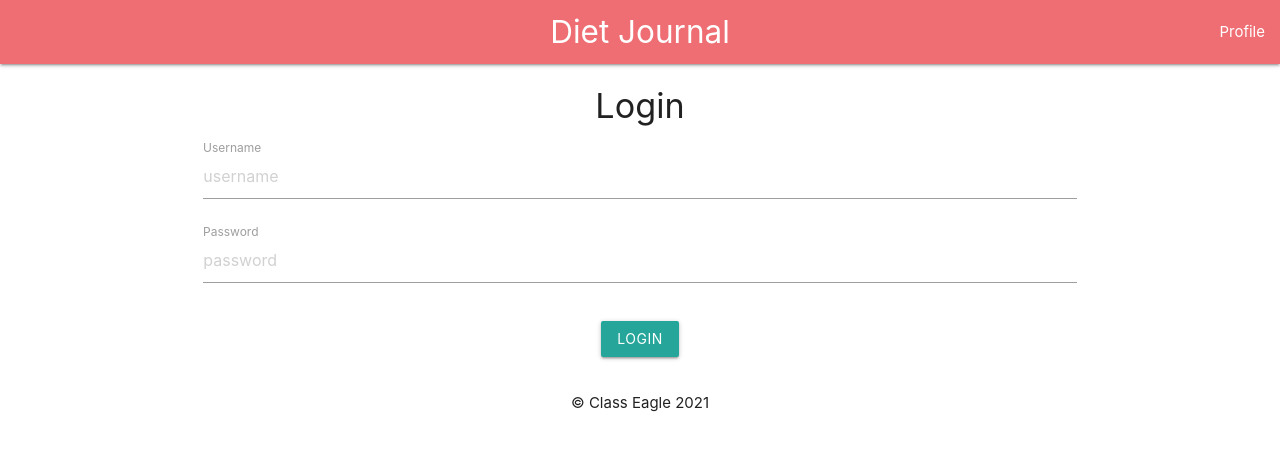
After one commit to Nathematical/Elimination-Diet-Capstone, a Django app: page /users/login/ in a window 1280 px wide. The commit adds this page. Shown: the top 451 px of the page. Run offline with Django 3.2, Linux system fonts and the light colour scheme.

Commit message:
Updated users, added base.html

```diff
--- /dev/null
+++ b/dietjournalproj/dietjournal/templates/dietjournal/base.html
@@ -0,0 +1,56 @@
+<!DOCTYPE html>
+<html lang="en">
+
+<head>
+    <meta charset="UTF-8">
+    <meta name="viewport" content="width=device-width, initial-scale=1.0">
+    <!-- Materialize CSS -->
+    <link rel="stylesheet" href="https://cdnjs.cloudflare.com/ajax/libs/materialize/1.0.0/css/materialize.min.css">
+    <!-- icons -->
+    <link href="https://fonts.googleapis.com/icon?family=Material+Icons" rel="stylesheet">
+</head>
+<style>
+</style>
+<header>
+    <nav>
+        <div class="nav-wrapper">
+            <a href="{% url 'dietjournal:index' %}" class="brand-logo center">Diet Journal</a>
+            <ul id="nav-mobile" class="right hide-on-sm-and-down">
+                {% if user.is_authenticated %}
+                <li><a href="">Profile</a></li>
+                <li><a href="{% url 'users:logout' %}">Logout</a></li>
+                {% else %}
+                <li><a href="{% url 'users:login' %}">Profile</a></li>
+                {% endif %}
+                <li>{% block link %}{% endblock %}</li>
+            </ul>
+        </div>
+    </nav>
+</header>
+
+<body>
+    <div class="center">
+        <h4>{% block title %}{% endblock %}</h4>
+    </div>
+
+    {% block content %}
+    {% endblock %}
+    <!-- Materialize JS -->
+    <script src="https://cdnjs.cloudflare.com/ajax/libs/materialize/1.0.0/js/materialize.min.js"></script>
+    <script>
+        document.addEventListener('DOMContentLoaded', function () {
+            var elems = document.querySelectorAll('.sidenav');
+            var instances = M.Sidenav.init(elems, options);
+        });
+    </script>
+    <!-- Page JS -->
+    {% block js %}
+    {% endblock %}
+</body>
+<footer>
+    <div class="center">
+        <span>&copy; Class Eagle 2021</span>
+    </div>
+</footer>
+
+</html>
--- a/dietjournalproj/dietjournal/views.py
+++ b/dietjournalproj/dietjournal/views.py
@@ -3,6 +3,6 @@ from django.http import HttpResponse
 
 def index(request):
     context = {
-        'message': 'Hello World!'
+        'message': 'Index Page'
     }
     return render(request, 'dietjournal/index.html', context)
--- a/dietjournalproj/dietjournalproj/settings.py
+++ b/dietjournalproj/dietjournalproj/settings.py
@@ -12,6 +12,7 @@ https://docs.djangoproject.com/en/3.2/ref/settings/
 
 from pathlib import Path
 import os
+from . import secrets
 
 # Build paths inside the project like this: BASE_DIR / 'subdir'.
 BASE_DIR = Path(__file__).resolve().parent.parent
@@ -21,7 +22,7 @@ BASE_DIR = Path(__file__).resolve().parent.parent
 # See https://docs.djangoproject.com/en/3.2/howto/deployment/checklist/
 
 # SECURITY WARNING: keep the secret key used in production secret!
-SECRET_KEY = 'django-insecure-lt5i&wpmo(%ckzd9ldw(2fald(zz(^7rju&9c-2v%!+m!zx_l5'
+SECRET_KEY = secrets.DJANGO_KEY
 
 # SECURITY WARNING: don't run with debug turned on in production!
 DEBUG = True
--- a/dietjournalproj/dietjournalproj/urls.py
+++ b/dietjournalproj/dietjournalproj/urls.py
@@ -1,3 +1,4 @@
+
 
 from django.contrib import admin
 from django.urls import path, include
--- /dev/null
+++ b/dietjournalproj/users/templates/users/login.html
@@ -0,0 +1,27 @@
+{% extends 'dietjournal/base.html' %}
+
+{% block title %}Login{% endblock %}
+
+{% block content %}
+<div class="container">
+    <div class="row center">
+        <form action="{% url 'users:login' %}" method="post" enctype="multipart/form-data">
+            {% csrf_token %}
+            <!-- input username -->
+            <div class="input-field col s12">
+                <input id="input_username" type="text" placeholder="username" name="username" required />
+                <label for="input_username">Username</label>
+            </div>
+            <!-- input password -->
+            <div class="input-field col s12">
+                <input id="input_password" type="password" placeholder="password" name="password" required />
+                <label for="input_password">Password</label>
+            </div>
+            <!-- submit -->
+            <div class="input-field col s12">
+                <button class="btn" type="submit">Login</button>
+            </div>
+        </form>
+    </div>
+</div>
+{% endblock %}
--- a/dietjournalproj/users/urls.py
+++ b/dietjournalproj/users/urls.py
@@ -6,4 +6,6 @@ from . import views
 app_name = 'users'
 urlpatterns = [
     path('register/', views.register, name='register'),
+    path('login/', views.login, name='login'),
+    path('logout/', views.logout, name='logout')
 ]
--- a/dietjournalproj/users/views.py
+++ b/dietjournalproj/users/views.py
@@ -1,3 +1,5 @@
+
+
 from django.shortcuts import render, reverse
 from django.http import HttpResponseRedirect
 from .models import User
@@ -11,7 +13,6 @@ def register(request):
         last_name = request.POST['last_name']
         email = request.POST['email']
         photo = request.FILES.get('photo')
-        print(request.FILES)
         password = request.POST['password']
         user = User.objects.create_user(username, email, password)
         user.first_name = first_name
@@ -22,3 +23,18 @@ def register(request):
         return HttpResponseRedirect(reverse('dietjournal:index'))
 
     return render(request, 'users/register.html')
+
+def login(request):
+    if request.method =='POST':
+        print(request.POST)
+        username = request.POST['username']
+        password = request.POST['password']
+        user = django.contrib.auth.authenticate(request, username=username, password=password)
+        django.contrib.auth.login(request, user)
+        return HttpResponseRedirect(reverse('dietjournal:index'))
+
+    return render(request, 'users/login.html')
+
+def logout(request):
+    django.contrib.auth.logout(request)
+    return HttpResponseRedirect(reverse('users:login'))
```
Also changed, not shown: dietjournalproj/dietjournal/templates/dietjournal/index.html (+9 -12 lines), dietjournalproj/users/templates/users/register.html (+8 -39 lines), 1 other file.
